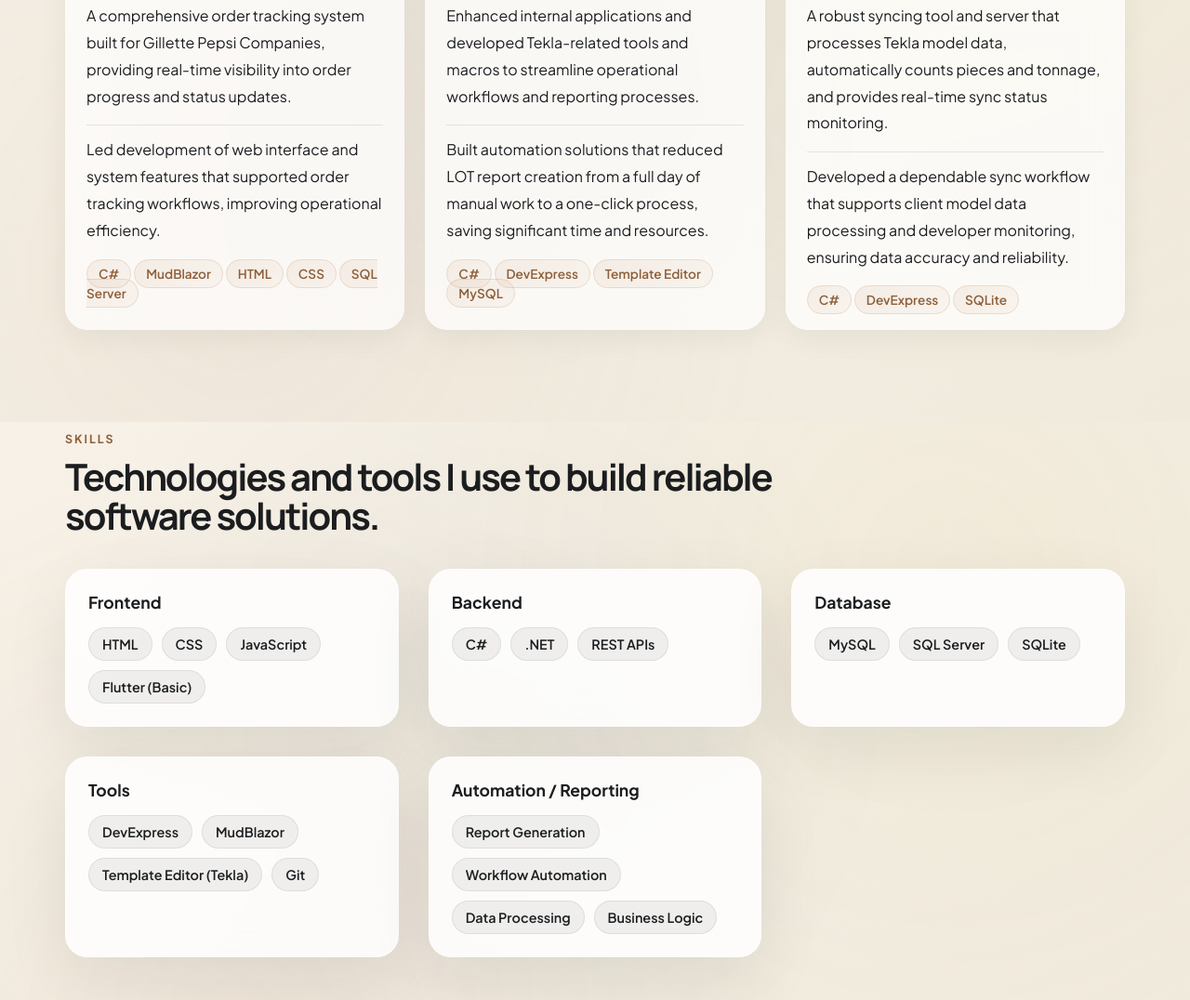
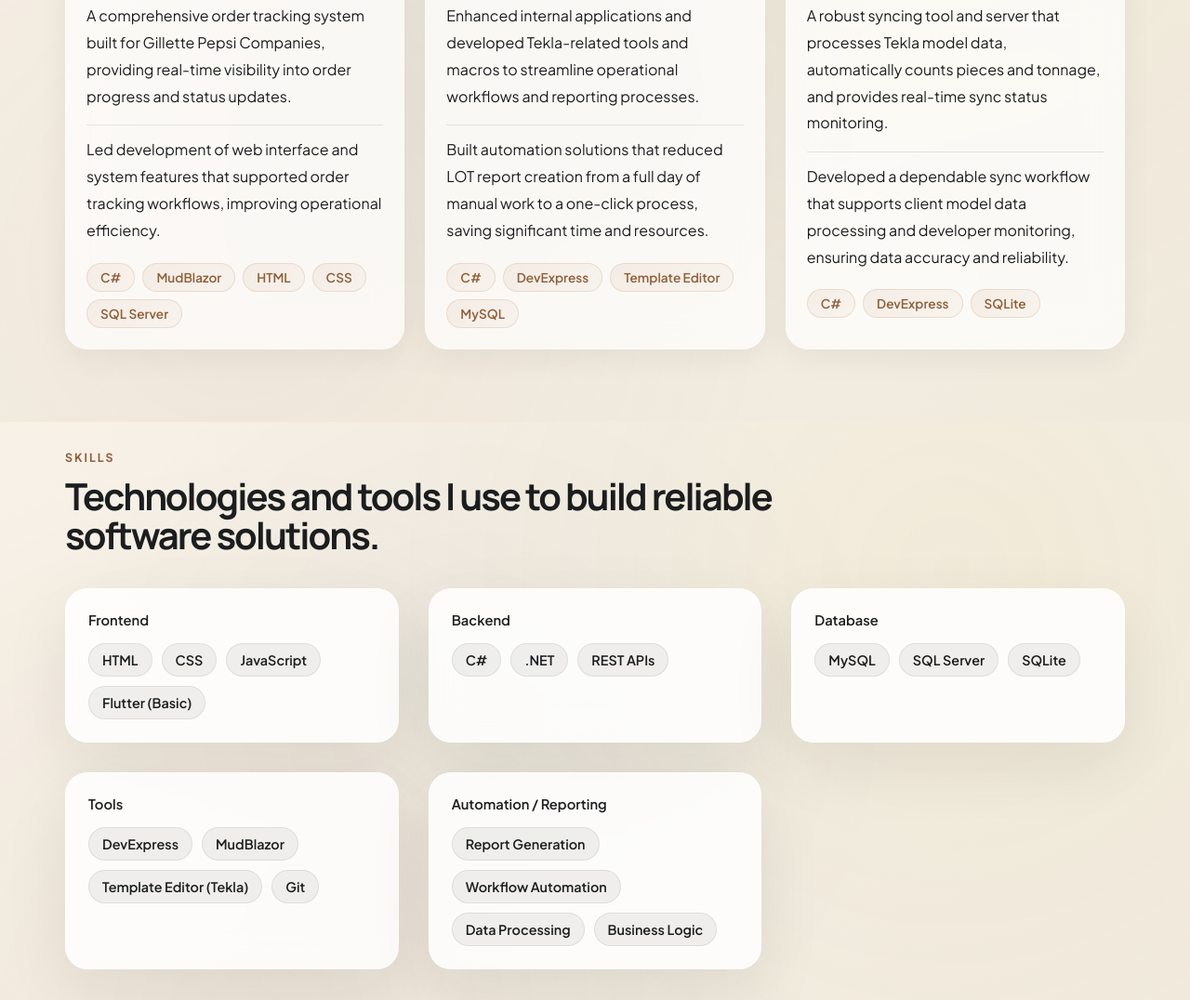
Before and after one commit to Kmantalaba/my-portfolio, a plain HTML site: page index.html in a window 1280 px wide. Shown: the part 2746-3822 px from the top of the page at 93% size. Drawn offline with nearby package versions, Linux system fonts and the light colour scheme.

Commit message:
fix: stabilize project badge spacing and nowrap tech tags

```diff
--- a/style.css
+++ b/style.css
@@ -726,8 +726,6 @@ button {
     line-height: 1.6;
     color: var(--muted);
 }
-    font-style: italic;
-}
 
 .tech-stack {
     display: flex;
@@ -736,13 +734,22 @@ button {
 }
 
 .tech-badge {
+    display: inline-flex;
+    align-items: center;
+    white-space: nowrap;
     border-radius: 20px;
-    padding: 6px 12px;
+    padding: 6px 14px;
     background: linear-gradient(135deg, rgba(185, 130, 87, 0.1), rgba(185, 130, 87, 0.05));
     color: var(--accent-deep);
     font-size: 0.85rem;
     font-weight: 600;
     border: 1px solid rgba(185, 130, 87, 0.2);
+}
+
+.skill-chip {
+    border-radius: 999px;
+    padding: 10px 14px;
+    background: rgba(23, 24, 25, 0.06);
 }
 
 .skills-container {
@@ -762,8 +769,8 @@ button {
 
 .category-title {
     margin: 0 0 16px;
-    font-size: 1.1rem;
-    font-weight: 700;
+    font-size: 0.92rem;
+    font-weight: 600;
     color: var(--text);
 }
 
```
